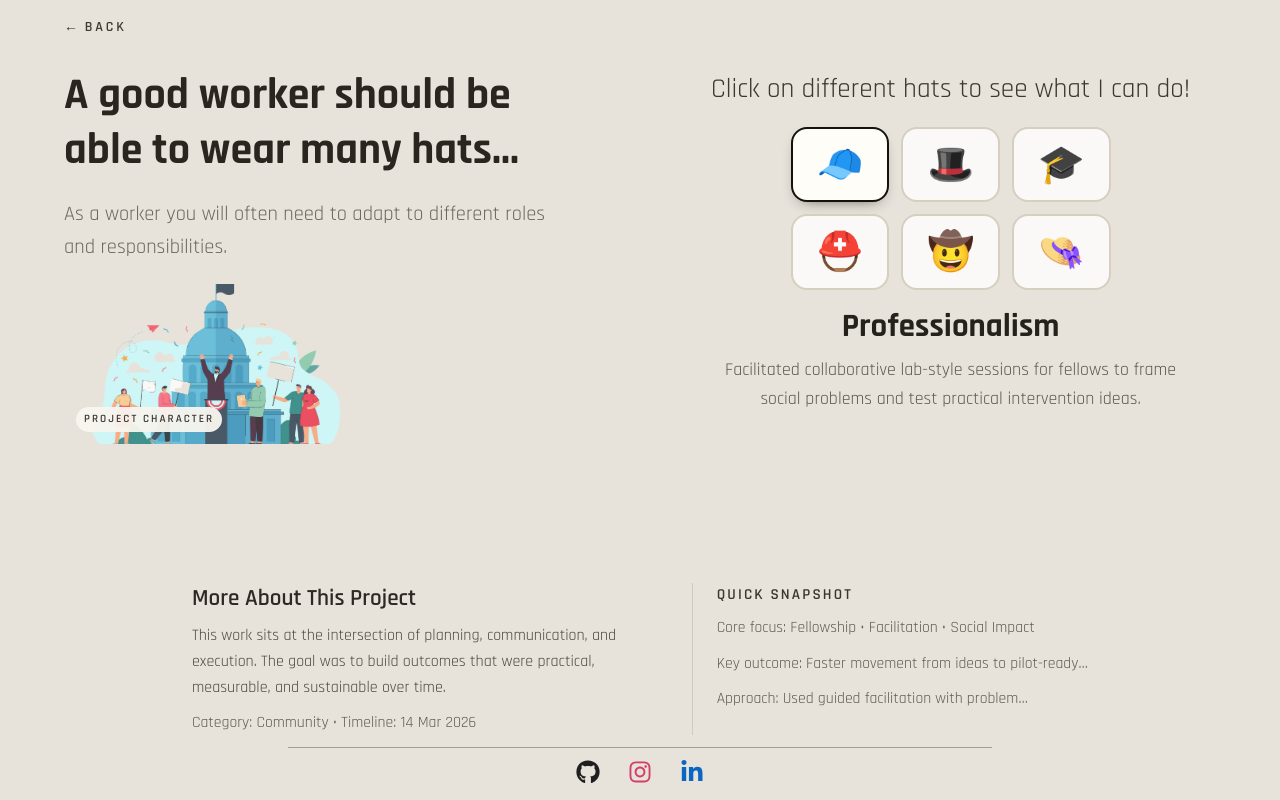
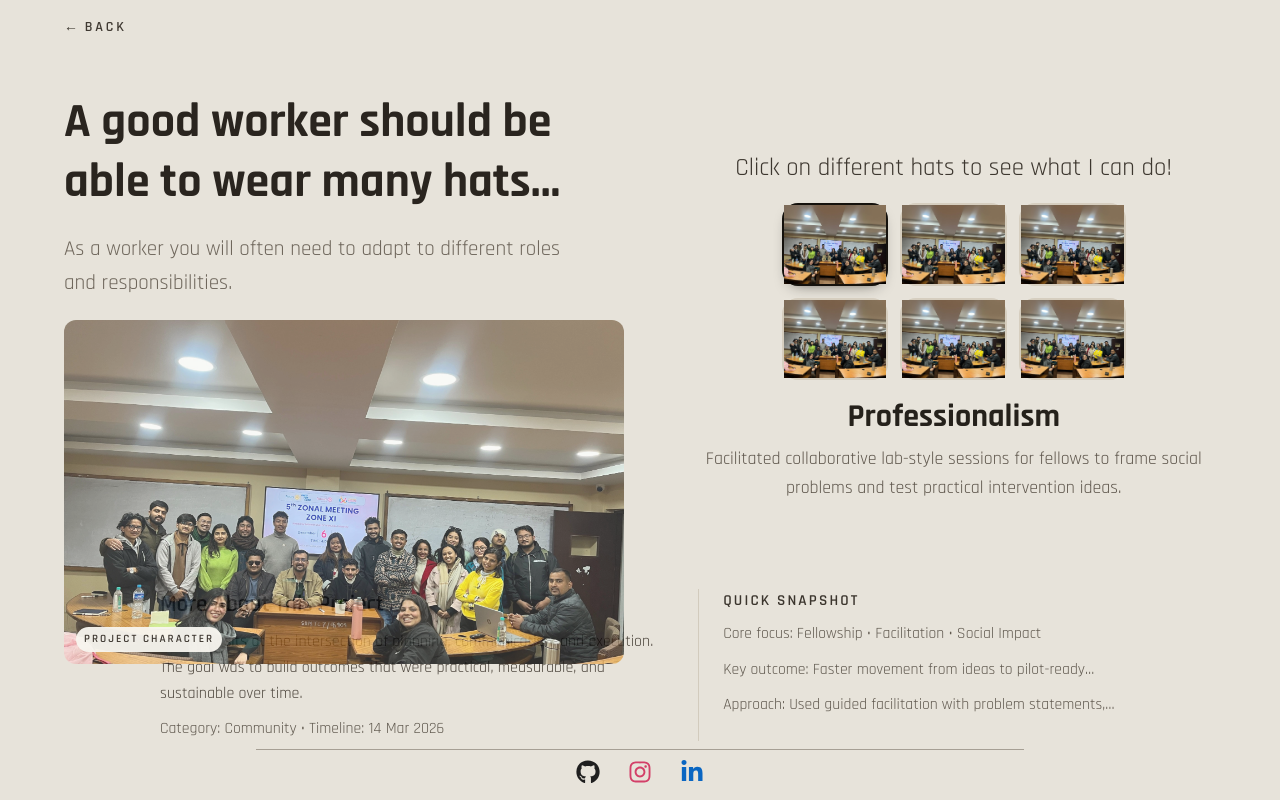
Before and after one commit to dhirendraxd/dhiren_website, a React (Vite) app: page /projects/fellowship-community-labs in a window 1280 px wide. Built offline with nearby package versions, Linux system fonts and the light colour scheme; the HTML template or start-up script is replaced by a standard one.

Commit message:
Refactor code structure for improved readability and maintainability

```diff
--- a/index.html
+++ b/index.html
@@ -28,14 +28,14 @@
 
     <link
       rel="icon"
-      href="/favicon_cropped_processed_by_imagy.png"
+      href="/favicon.png"
       type="image/png"
-      sizes="808x808"
+      sizes="any"
     />
     <link
       rel="apple-touch-icon"
-      href="/favicon_cropped_processed_by_imagy.png"
-      sizes="180x180"
+      href="/favicon.png"
+      sizes="any"
     />
     <link rel="manifest" href="/site.webmanifest" />
     <link rel="sitemap" type="application/xml" href="/sitemap.xml" />
@@ -49,7 +49,7 @@
       property="og:description"
       content="Digital marketing, SEO, and youth-led impact projects focused on measurable growth and social impact."
     />
-    <meta property="og:image" content="https://dhirendrasinghdhami.com.np/favicon_cropped_processed_by_imagy.png" />
+    <meta property="og:image" content="https://dhirendrasinghdhami.com.np/favicon.png" />
     <meta property="og:image:alt" content="Dhirendra Singh Dhami portfolio preview" />
     <meta property="og:image:width" content="808" />
     <meta property="og:image:height" content="808" />
@@ -63,7 +63,7 @@
       name="twitter:description"
       content="SEO, growth marketing, and youth advocacy portfolio by Dhirendra Singh Dhami."
     />
-    <meta name="twitter:image" content="https://dhirendrasinghdhami.com.np/favicon_cropped_processed_by_imagy.png" />
+    <meta name="twitter:image" content="https://dhirendrasinghdhami.com.np/favicon.png" />
     <meta name="twitter:image:alt" content="Dhirendra Singh Dhami portfolio preview" />
 
     <script type="application/ld+json">
--- a/src/pages/ProjectDetail.tsx
+++ b/src/pages/ProjectDetail.tsx
@@ -34,9 +34,9 @@ const upsertCanonical = (href: string) => {
 };
 
 const homepageProjectThumbnails: Record<string, string> = {
-  "fellowship-community-labs": new URL("@/assets/civic tech.webp", import.meta.url).href,
-  "ngo-volunteer-management": new URL("@/assets/2nd new .webp", import.meta.url).href,
-  "issue-hive-awarded-3rd-prize-at-kist-fair-2082": new URL("@/assets/issue hive .webp", import.meta.url).href,
+  "fellowship-community-labs": new URL("@/assets/reference image.jpg", import.meta.url).href,
+  "ngo-volunteer-management": new URL("@/assets/reference image.jpg", import.meta.url).href,
+  "issue-hive-awarded-3rd-prize-at-kist-fair-2082": new URL("@/assets/reference image.jpg", import.meta.url).href,
 };
 
 const ProjectDetail = () => {
@@ -54,37 +54,37 @@ const ProjectDetail = () => {
     return [
       {
         key: "overview",
-        hat: "🧢",
+        thumbPosition: "center 20%",
         label: "Professionalism",
         caption: project.summary,
       },
       {
         key: "challenge",
-        hat: "🎩",
+        thumbPosition: "center 34%",
         label: "Problem Solving",
         caption: project.challenge,
       },
       {
         key: "approach",
-        hat: "🎓",
+        thumbPosition: "center 48%",
         label: "Strategic Thinking",
         caption: project.approach,
       },
       {
         key: "outcomes",
-        hat: "⛑️",
+        thumbPosition: "center 62%",
         label: "Execution",
         caption: project.outcomes.slice(0, 2).join(" "),
       },
       {
         key: "skills",
-        hat: "🤠",
+        thumbPosition: "center 76%",
         label: "Adaptability",
         caption: `Worked across ${project.tags.slice(0, 3).join(", ")}.`,
       },
       {
         key: "timeline",
-        hat: "👒",
+        thumbPosition: "center 90%",
         label: "Ownership",
         caption: `Delivered in ${project.date} with measurable accountability and consistency.`,
       },
@@ -195,27 +195,33 @@ const ProjectDetail = () => {
             <span className="leading-none">Back</span>
           </button>
 
-          <div className="mt-3 grid min-h-0 flex-1 grid-rows-[minmax(0,1fr)_auto] gap-4">
-            <div className="grid min-h-0 content-start gap-6 pt-1 lg:grid-cols-[1.08fr_1fr] lg:items-start lg:gap-12 lg:pt-3">
-              <div className="space-y-4 sm:space-y-5 lg:pt-1">
-                <h1 className="max-w-[31rem] text-[1.95rem] font-bold leading-tight text-[#2a251f] sm:text-[2.35rem] lg:text-[2.75rem]">
+          <div className="mt-6 grid min-h-0 flex-1 grid-rows-[minmax(0,1fr)_auto] gap-5">
+            <div className="grid min-h-0 content-start gap-6 pt-4 lg:grid-cols-[1.12fr_1fr] lg:items-start lg:gap-10 lg:pt-5">
+              <div className="space-y-4 sm:space-y-5 lg:pt-2">
+                <h1 className="max-w-[33rem] text-[1.95rem] font-bold leading-tight text-[#2a251f] sm:text-[2.45rem] lg:text-[3rem]">
                   A good worker should be able to wear many hats...
                 </h1>
-                <p className="max-w-[31rem] text-[1rem] leading-relaxed text-[#6f675c] sm:text-[1.18rem] lg:text-[1.28rem]">
+                <p className="max-w-[33rem] text-[1rem] leading-relaxed text-[#6f675c] sm:text-[1.18rem] lg:text-[1.32rem]">
                   As a worker you will often need to adapt to different roles and responsibilities.
                 </p>
 
-                <div className="relative mt-4 hidden w-full max-w-[19rem] sm:block">
+                <div className="relative mt-10 hidden w-full max-w-[35rem] sm:block lg:mt-12">
                   <img
                     src={heroThumbnail}
-                    alt={`${project.title} project preview image`}
+                    alt={`${activePanel?.label || project.title} project preview image`}
                     loading="eager"
                     fetchPriority="high"
                     decoding="async"
                     width={1200}
                     height={630}
-                    sizes="304px"
-                    className="h-[9rem] w-full rounded-xl object-cover opacity-80 lg:h-[10rem]"
+                    sizes="560px"
+                    className="h-[19.5rem] w-full rounded-xl object-cover opacity-80 lg:h-[21.5rem]"
+                    style={{
+                      objectPosition: activePanel?.thumbPosition || "center",
+                      transitionProperty: "object-position, transform, opacity",
+                      transitionDuration: "500ms",
+                      transitionTimingFunction: "cubic-bezier(0.4, 0, 0.2, 1)",
+                    }}
                   />
                   <div className="pointer-events-none absolute bottom-3 left-3 rounded-md bg-[#f8f6f0]/95 px-2 py-1 text-[0.7rem] font-semibold uppercase tracking-[0.18em] text-[#3f3932]">
                     Project Character
@@ -223,31 +229,37 @@ const ProjectDetail = () => {
                 </div>
               </div>
 
-              <div className="space-y-4 lg:pt-1">
-                <p className="text-center text-[1.25rem] leading-relaxed text-[#3d372f] sm:text-[1.55rem] lg:text-[1.7rem]">
+              <div className="mt-4 space-y-4 pt-4 lg:mt-8 lg:pt-8">
+                <p className="text-center text-[1.1rem] leading-relaxed text-[#3d372f] sm:text-[1.42rem] lg:text-[1.55rem]">
                   Click on different hats to see what I can do!
                 </p>
 
-                <div className="mx-auto grid max-w-[20rem] grid-cols-3 gap-2.5 sm:gap-3">
+                <div className="mx-auto grid max-w-[21.5rem] grid-cols-3 gap-2.5 sm:gap-3 lg:mt-2">
                   {rolePanels.map((panel, index) => (
                     <button
                       key={panel.key}
                       type="button"
                       onClick={() => setActiveSlide(index)}
-                      className={`flex h-[4.35rem] items-center justify-center rounded-lg border-2 text-[2.15rem] transition-all duration-200 sm:h-[4.7rem] sm:text-[2.35rem] ${
+                      className={`flex h-[4.85rem] items-center justify-center rounded-lg border-2 text-[2.35rem] transition-all duration-200 sm:h-[5.15rem] sm:text-[2.55rem] ${
                         activeSlide === index
                           ? "border-[#15120d] bg-[#fffdf8] shadow-[0_6px_16px_-10px_rgba(21,18,13,0.9)]"
                           : "border-[#d6cebf] bg-white/80 hover:-translate-y-0.5 hover:border-[#756d60]"
                       }`}
                       aria-label={`Show ${panel.label}`}
                     >
-                      <span aria-hidden="true">{panel.hat}</span>
+                      <img
+                        src={heroThumbnail}
+                        alt=""
+                        aria-hidden="true"
+                        className="h-full w-full object-cover"
+                        style={{ objectPosition: panel.thumbPosition }}
+                      />
                     </button>
                   ))}
                 </div>
 
-                <div className="mx-auto max-w-[30rem] text-center">
-                  <h2 className="text-[1.75rem] font-bold leading-tight text-[#25211b] sm:text-[2.05rem]">
+                <div className="mx-auto mt-2 max-w-[32rem] text-center">
+                  <h2 className="text-[1.72rem] font-bold leading-tight text-[#25211b] sm:text-[2rem]">
                     {activePanel?.label}
                   </h2>
                   <p className="mt-2 line-clamp-4 text-[1rem] leading-relaxed text-[#5f574d] sm:text-[1.12rem]">
@@ -257,8 +269,8 @@ const ProjectDetail = () => {
               </div>
             </div>
 
-            <div className="mx-auto w-full max-w-[56rem] text-[#4d463d]">
-              <div className="grid gap-4 md:grid-cols-[1.2fr_1fr] md:gap-6">
+            <div className="mx-auto mt-3 w-full max-w-[60rem] text-[#4d463d]">
+              <div className="grid gap-5 md:grid-cols-[1.2fr_1fr] md:gap-8">
                 <div className="space-y-2.5">
                 <h3 className="text-[1.25rem] font-semibold leading-tight text-[#2e2923] sm:text-[1.45rem]">More About This Project</h3>
                 <p className="line-clamp-3 text-[0.92rem] leading-relaxed sm:text-[1rem]">
@@ -286,9 +298,9 @@ const ProjectDetail = () => {
               </div>
             </div>
 
-              <div className="mx-auto mt-3 w-full max-w-[44rem]">
+              <div className="mx-auto mt-2 w-full max-w-[48rem]">
                 <div className="h-px w-full bg-[#8b8377]/70" />
-                <div className="mt-3 flex items-center justify-center gap-5 sm:gap-7">
+                <div className="mt-2.5 flex items-center justify-center gap-5 sm:gap-7">
               <a
                 href={project.sourceHref || "https://github.com/dhirendraxd"}
                 target="_blank"
```
Also changed, not shown: public/site.webmanifest, src/assets/reference image.jpg (added).
